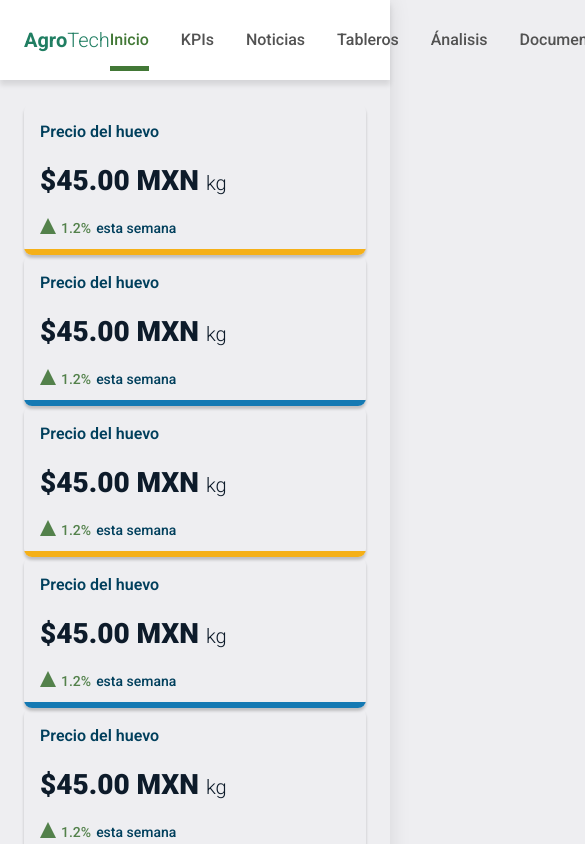
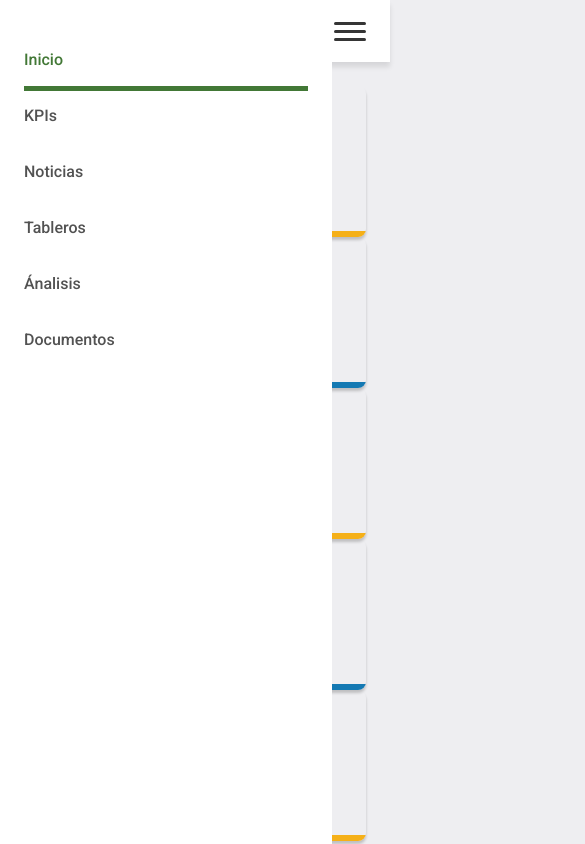
Before and after one commit to BramdonSantiago/agricultural-intelligence, a Next.js app: page / in a window 390 px wide. Shown: the top 844 px of the page, 585 px wide, since content can reach past the window. Built offline with nearby package versions, Linux system fonts and the light colour scheme.

Commit message:
Add menu hamburguer

```diff
--- a/src/app/components/Header/Header.tsx
+++ b/src/app/components/Header/Header.tsx
@@ -30,7 +30,7 @@ export function Header() {
                         </div>
                     </label>
                 </div>
-                <div>
+                <div className="xl:hidden">
                     <div className="menu-hamburger">
                         <span></span>
                         <span></span>
--- a/src/app/globals.css
+++ b/src/app/globals.css
@@ -223,6 +223,18 @@ body {
   box-shadow: 0 5px 5px 0 rgba(0, 0, 0, 0.1);
 
   .nav-list {
+    @media(max-width: 767px) {
+      position: fixed;
+      top: 0;
+      left: 0;
+      width: 85dvw;
+      height: 100dvh;
+      background-color: var(--white-color);
+      display: flex;
+      flex-direction: column;
+      padding: 3rem 1.5rem;
+      z-index: 10;
+    }
     .nav-item {
       font-weight: 500;
       position: relative;
```
